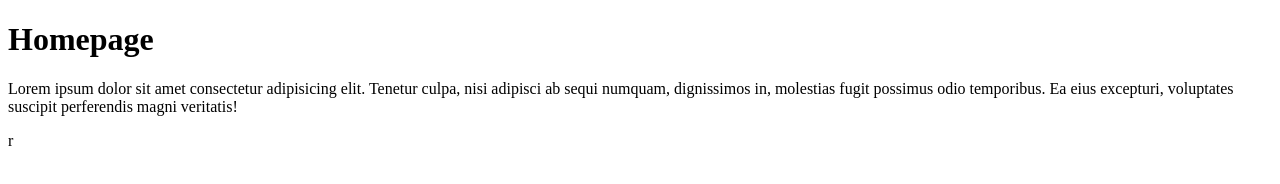
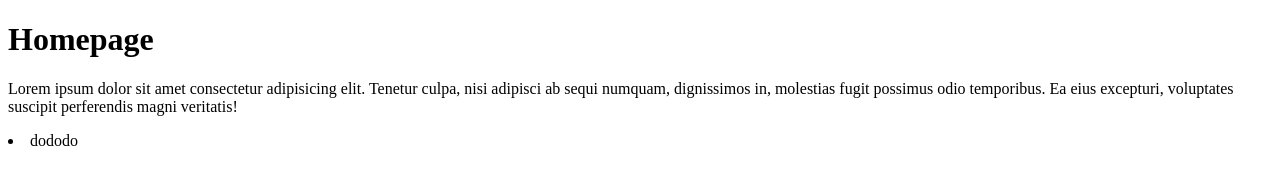
Before and after one commit to Antrussian/boolean, a plain HTML site: page CV Esempio/inizializazione index.html in a window 1280 px wide. Drawn offline with Linux system fonts and the light colour scheme.

Commit message:
Aggiunta Li dododo

```diff
--- a/CV Esempio/inizializazione index.html
+++ b/CV Esempio/inizializazione index.html
@@ -11,6 +11,8 @@
   <p>
     Lorem ipsum dolor sit amet consectetur adipisicing elit. Tenetur culpa, nisi adipisci ab sequi numquam, dignissimos in, molestias fugit possimus odio temporibus. Ea eius excepturi, voluptates suscipit perferendis magni veritatis!
   </p>
-  r
+  <li>
+    dododo
+  </li>
 </body>
 </html>
```
